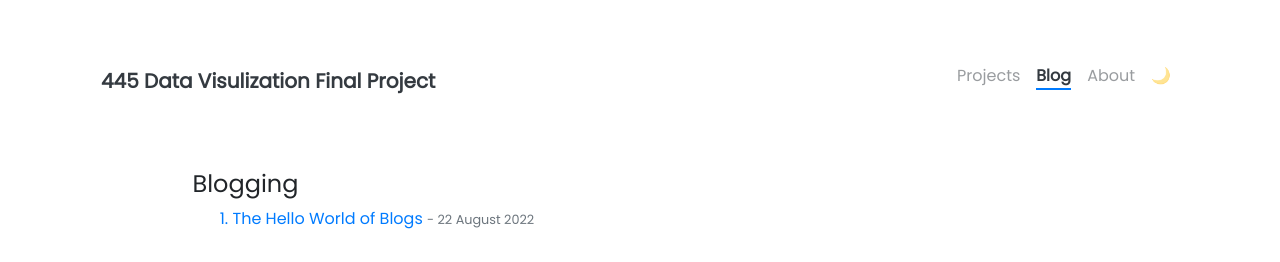
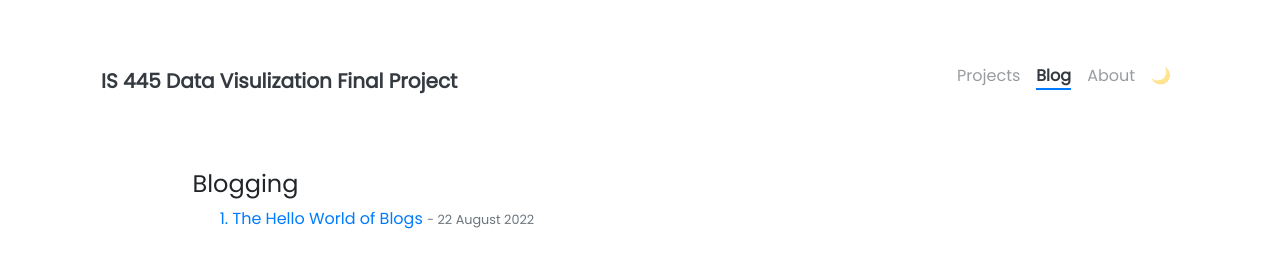
Before and after one commit to Shams1502/Shams1502.github.io, a Jekyll site: the page built from pages/tags.html, in a window 1280 px wide. Shown: the top 262 px of the page. Built offline with Jekyll 4.4.1, drawn with Linux system fonts in a browser that asks for light colours; nearby versions of some CDN libraries.

Commit message:
adding back the homepage changes

```diff
--- a/_config.yml
+++ b/_config.yml
@@ -5,7 +5,7 @@
 # NOTE: it looks like you need to rebuild + repush everytime you update this _config.yml file
 
 ### Site Settings ###
-title               : 445 Data Visulization Final Project
+title               : IS 445 Data Visulization Final Project
 description         : >-
                       IS 445 Data Visulization Final Project
 baseurl             : ""   # Change to empty quotes if you are hosting your site at <your-username>.github.io directly,
```
Also changed, not shown: 9 other files.
